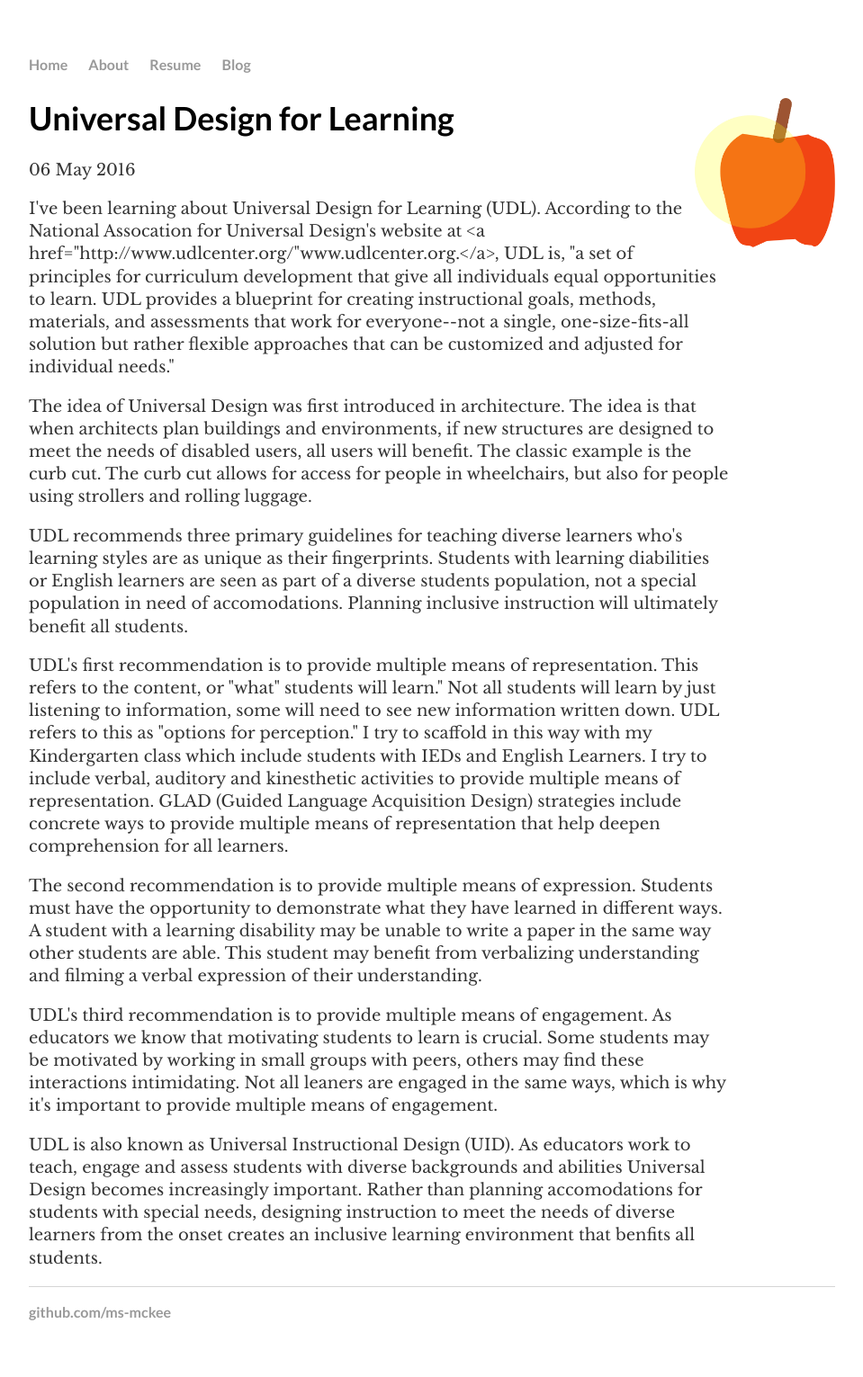
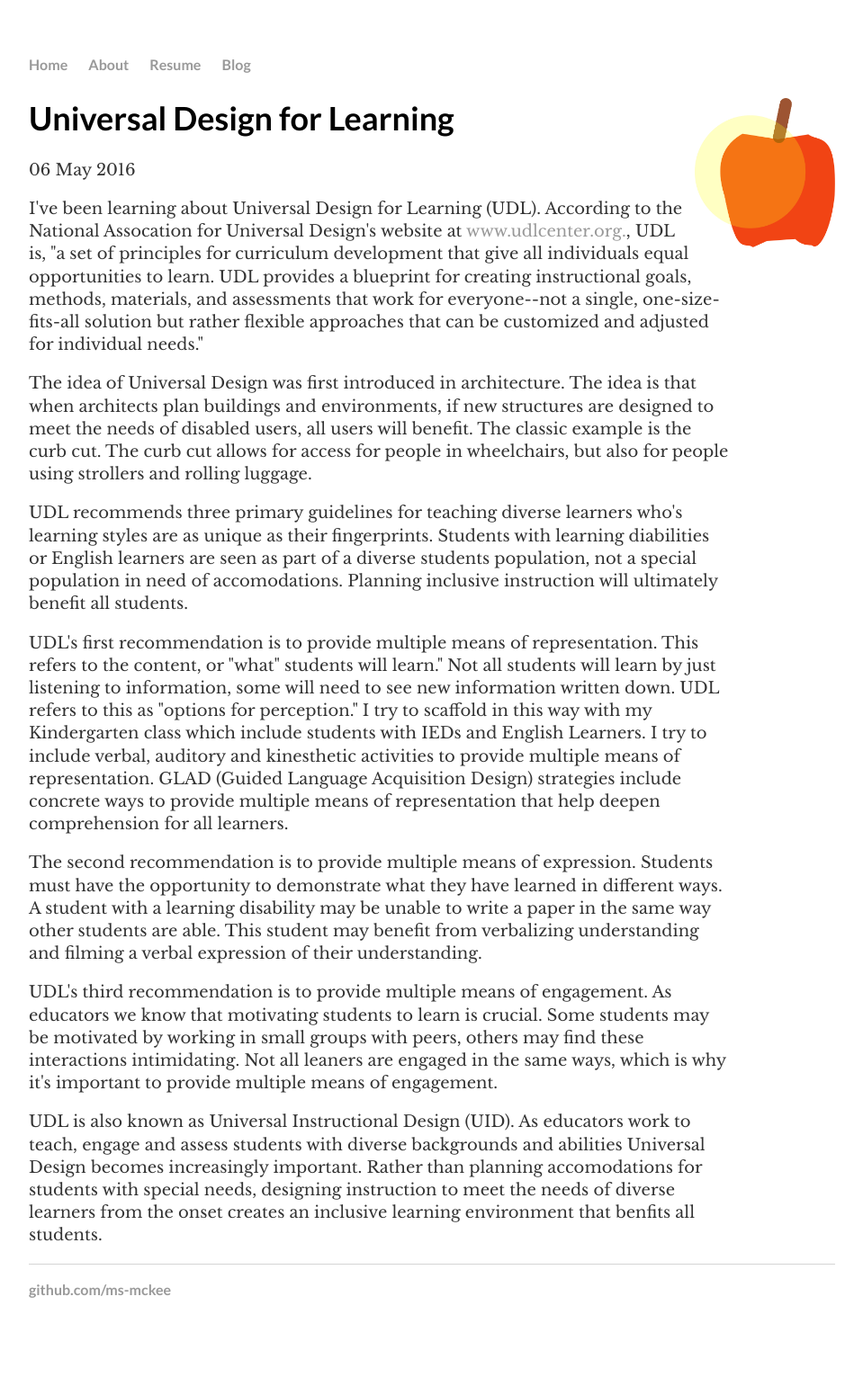
Before and after one commit to ms-mckee/ms-mckee.github.io, a Jekyll site: the page built from _posts/2016-05-06-universal-design-for-learning.md, in a window 1280 px wide. Shown: the whole page at 90% size, without its empty margins (160-1119 px from the left). Built offline with Jekyll 4.4.1, drawn with Linux system fonts in a browser that asks for light colours; after the commit the page ends 1506 px from its top, so only the background shows below that.

Commit message:
Update 2016-05-06-universal-design-for-learning.md

```diff
--- a/_posts/2016-05-06-universal-design-for-learning.md
+++ b/_posts/2016-05-06-universal-design-for-learning.md
@@ -4,7 +4,7 @@ title: "Universal Design for Learning"
 date: 2016-05-06
 ---
 <p>
-I've been learning about Universal Design for Learning (UDL). According to the National Assocation for Universal Design's website at <a href="http://www.udlcenter.org/"www.udlcenter.org.</a>, UDL is, "a set of principles for curriculum development that give all individuals equal opportunities to learn. UDL provides a blueprint for creating instructional goals, methods, materials, and assessments that work for everyone--not a single, one-size-fits-all solution but rather flexible approaches that can be customized and adjusted for individual needs."
+I've been learning about Universal Design for Learning (UDL). According to the National Assocation for Universal Design's website at <a href="http://www.udlcenter.org/">www.udlcenter.org.</a>, UDL is, "a set of principles for curriculum development that give all individuals equal opportunities to learn. UDL provides a blueprint for creating instructional goals, methods, materials, and assessments that work for everyone--not a single, one-size-fits-all solution but rather flexible approaches that can be customized and adjusted for individual needs."
 </p>
 <p>
 The idea of Universal Design was first introduced in architecture. The idea is that when architects plan buildings and environments, if new structures are designed to meet the needs of disabled users, all users will benefit. The classic example is the curb cut. The curb cut allows for access for people in wheelchairs, but also for people using strollers and rolling luggage.
```
